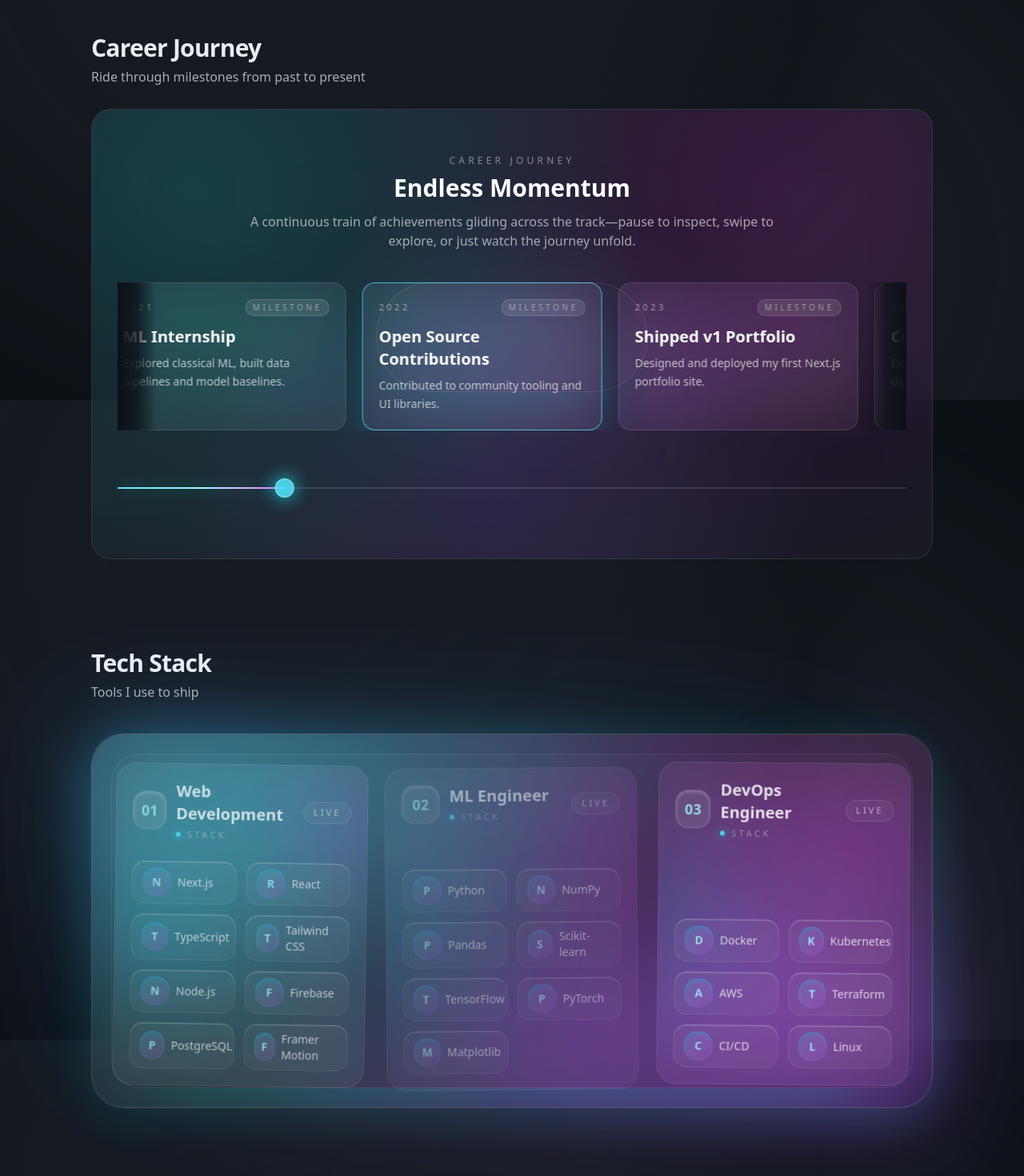
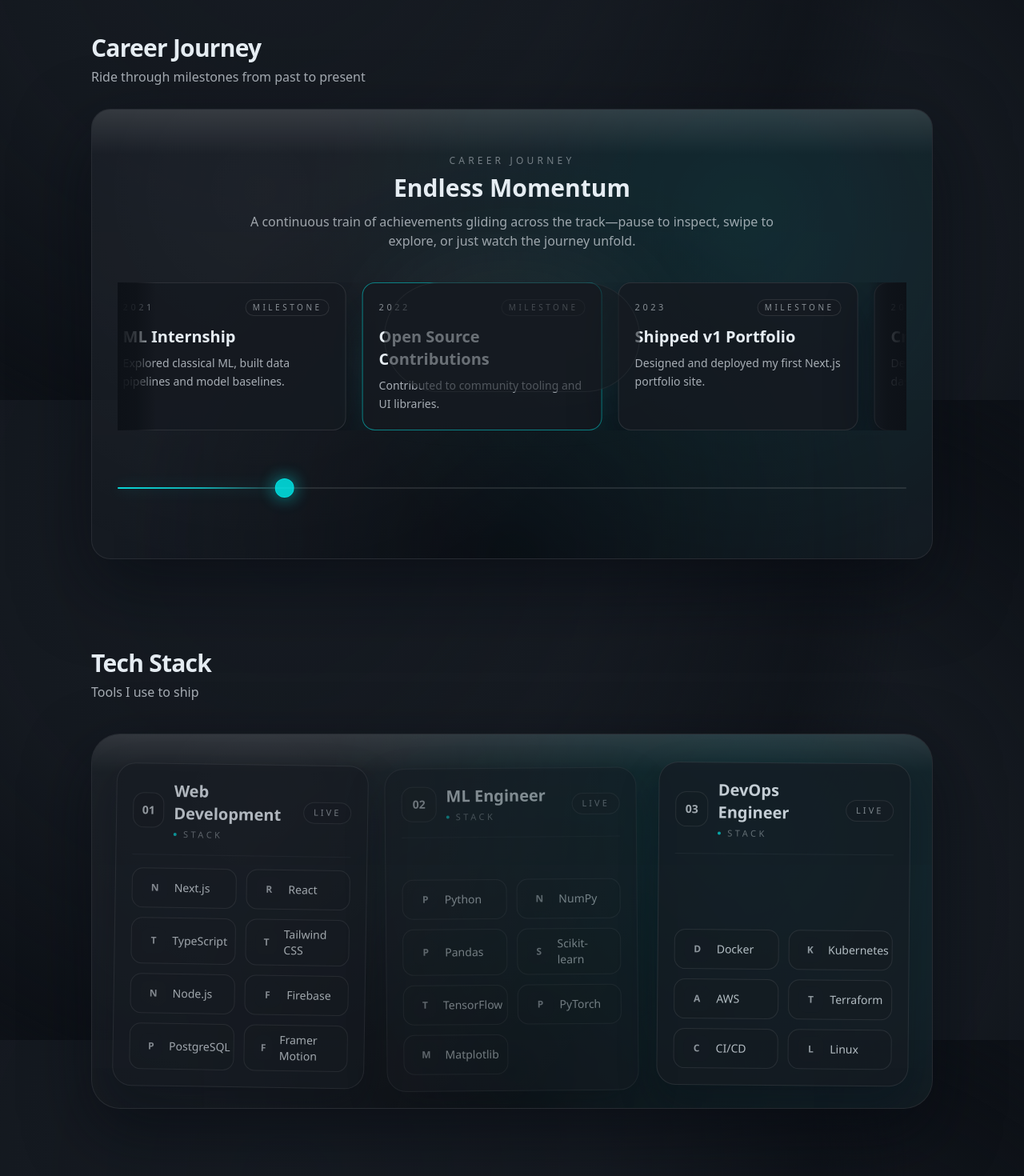
Before and after one commit to Kri01ceram/my-portfolio, a Next.js app: page / in a window 1280 px wide. Shown: the part 1100-2570 px from the top of the page at 80% size. Built offline with nearby package versions, Linux system fonts and the light colour scheme.

Commit message:
refactor: enhance CareerTrain and TechStackSection components with improved styles and layout adjustments

```diff
--- a/components/career-train.tsx
+++ b/components/career-train.tsx
@@ -77,35 +77,29 @@ export default function CareerTrain({ achievements = data }: { achievements?: Ac
   }
 
   const marquee = duplicated.map((achievement, index) => ({
-      achievement,
-      originIndex: index % effectiveList.length,
-      key: `${achievement.id}-${index}`,
-    }));
+    achievement,
+    originIndex: index % effectiveList.length,
+    key: `${achievement.id}-${index}`,
+  }));
 
   return (
-    <div className="relative overflow-hidden rounded-3xl border border-white/10 bg-white/[0.03] px-4 py-9 sm:px-6 sm:py-11 lg:px-8 lg:py-14 backdrop-blur-2xl">
+    <div className="relative overflow-hidden rounded-3xl border border-white/8 bg-card/80 px-4 py-9 shadow-[0_34px_90px_rgba(6,10,16,0.55)] sm:px-6 sm:py-11 lg:px-8 lg:py-14">
       <div
-        className="pointer-events-none absolute inset-0 opacity-80"
-        style={{
-          backgroundImage: [
-            "radial-gradient(circle at 12% 18%, rgba(0,255,255,0.18), transparent 55%)",
-            "radial-gradient(circle at 82% 16%, rgba(255,0,255,0.16), transparent 55%)",
-            "radial-gradient(circle at 48% 88%, rgba(151,71,255,0.18), transparent 55%)",
-          ].join(","),
-        }}
+        className="pointer-events-none absolute inset-0 bg-[radial-gradient(circle_at_20%_18%,rgba(255,255,255,0.05),transparent_55%),radial-gradient(circle_at_78%_24%,rgba(0,255,255,0.1),transparent_60%),radial-gradient(circle_at_50%_100%,rgba(3,7,12,0.75),transparent_65%)] opacity-80"
         aria-hidden
       />
+      <div className="pointer-events-none absolute inset-x-0 top-0 h-28 bg-gradient-to-b from-white/12 via-transparent to-transparent" aria-hidden />
 
       <div className="relative text-center">
-        <p className="text-xs uppercase tracking-[0.35em] text-white/45">Career Journey</p>
-        <h3 className="mt-2 text-2xl font-semibold text-white sm:text-3xl">Endless Momentum</h3>
-        <p className="mx-auto mt-3 max-w-2xl text-sm text-white/60 sm:text-base">
+        <p className="text-xs uppercase tracking-[0.35em] text-foreground/45">Career Journey</p>
+        <h3 className="mt-2 text-2xl font-semibold text-foreground sm:text-3xl">Endless Momentum</h3>
+        <p className="mx-auto mt-3 max-w-2xl text-sm text-foreground/65 sm:text-base">
           A continuous train of achievements gliding across the track—pause to inspect, swipe to explore, or just watch the journey unfold.
         </p>
       </div>
 
       <div className="relative mt-10">
-        <div className="pointer-events-none absolute left-1/2 top-0 bottom-12 w-[58vw] max-w-[380px] -translate-x-1/2 rounded-[160px] bg-gradient-to-b from-cyan-300/12 via-cyan-200/6 to-transparent blur-3xl" />
+        <div className="pointer-events-none absolute left-1/2 top-0 bottom-12 w-[58vw] max-w-[360px] -translate-x-1/2 rounded-[160px] bg-gradient-to-b from-white/12 via-transparent to-transparent blur-3xl" />
 
         <div
           ref={viewportRef}
@@ -136,23 +130,23 @@ export default function CareerTrain({ achievements = data }: { achievements?: Ac
             </div>
           </motion.div>
 
-          <div className="pointer-events-none absolute inset-y-0 left-0 w-12 bg-gradient-to-r from-[#0D1117] via-[#0D1117]/80 to-transparent" />
-          <div className="pointer-events-none absolute inset-y-0 right-0 w-12 bg-gradient-to-l from-[#0D1117] via-[#0D1117]/80 to-transparent" />
+          <div className="pointer-events-none absolute inset-y-0 left-0 w-12 bg-gradient-to-r from-background via-background/80 to-transparent" />
+          <div className="pointer-events-none absolute inset-y-0 right-0 w-12 bg-gradient-to-l from-background via-background/80 to-transparent" />
 
-          <div className="pointer-events-none absolute top-0 bottom-12 left-1/2 w-[340px] -translate-x-1/2 rounded-[160px] border border-white/10 bg-white/[0.015] shadow-[0_45px_80px_-60px_rgba(0,255,255,0.45)]" />
+          <div className="pointer-events-none absolute top-0 bottom-12 left-1/2 w-[320px] -translate-x-1/2 rounded-[160px] border border-white/5 bg-card/60" />
         </div>
 
         <div className="relative mx-auto mt-10 h-16 max-w-6xl">
-          <div className="absolute left-0 right-0 top-1/2 h-[2px] -translate-y-1/2 rounded-full bg-white/12" />
+          <div className="absolute left-0 right-0 top-1/2 h-[2px] -translate-y-1/2 rounded-full bg-white/10" />
           <motion.div
-            className="absolute top-1/2 h-[2px] -translate-y-1/2 rounded-full bg-gradient-to-r from-cyan-300 via-cyan-200 to-fuchsia-400 shadow-[0_0_18px_rgba(0,255,255,0.45)]"
+            className="absolute top-1/2 h-[2px] -translate-y-1/2 rounded-full bg-gradient-to-r from-primary/80 via-primary/60 to-transparent shadow-[0_0_18px_rgba(0,255,255,0.3)]"
             style={{ width: trainX }}
           />
           <motion.div
-            className="absolute top-1/2 h-6 w-6 -translate-x-1/2 -translate-y-1/2 rounded-full border border-cyan-200/80 bg-cyan-300/85 shadow-[0_0_22px_rgba(0,255,255,0.65)]"
+            className="absolute top-1/2 h-6 w-6 -translate-x-1/2 -translate-y-1/2 rounded-full border border-primary/40 bg-primary/75 shadow-[0_0_20px_rgba(0,255,255,0.4)]"
             style={{ x: trainX }}
           >
-            <span className="pointer-events-none absolute inset-0 -z-10 rounded-full bg-cyan-300/30 blur-md" />
+            <span className="pointer-events-none absolute inset-0 -z-10 rounded-full bg-primary/25 blur-md" />
           </motion.div>
         </div>
       </div>
@@ -169,23 +163,23 @@ function MilestoneCard({ achievement, isActive }: MilestoneCardProps) {
   return (
     <motion.div
       className={cn(
-        "group relative flex min-w-[72vw] max-w-[320px] flex-col gap-3 overflow-hidden rounded-2xl border border-white/12 bg-white/[0.05] px-5 py-5 backdrop-blur-2xl transition-all duration-300 sm:min-w-[300px]",
+        "group relative flex min-w-[72vw] max-w-[320px] flex-col gap-3 overflow-hidden rounded-2xl border border-white/10 bg-card/85 px-5 py-5 shadow-[0_22px_60px_rgba(7,12,20,0.45)] transition-all duration-300 sm:min-w-[300px]",
         isActive
-          ? "border-cyan-300/70 shadow-[0_32px_70px_-32px_rgba(0,255,255,0.55)]"
-          : "shadow-[0_24px_50px_-40px_rgba(0,0,0,0.75)]"
+          ? "border-primary/45 shadow-[0_32px_70px_-38px_rgba(0,255,255,0.35)]"
+          : "hover:border-primary/25"
       )}
       whileHover={{ scale: 1.01, y: -4 }}
       transition={{ type: "spring", stiffness: 160, damping: 22 }}
     >
-      <div className="pointer-events-none absolute inset-0 bg-[radial-gradient(circle_at_20%_-10%,rgba(0,255,255,0.2),transparent_60%),radial-gradient(circle_at_80%_120%,rgba(255,0,255,0.18),transparent_60%)] opacity-0 transition-opacity duration-300 group-hover:opacity-80" />
-      <div className="relative z-10 flex items-center justify-between text-[11px] uppercase tracking-[0.32em] text-white/50">
+      <div className="pointer-events-none absolute inset-0 bg-[radial-gradient(circle_at_24%_-10%,rgba(255,255,255,0.08),transparent_60%)] opacity-0 transition-opacity duration-300 group-hover:opacity-70" />
+      <div className="relative z-10 flex items-center justify-between text-[11px] uppercase tracking-[0.32em] text-foreground/55">
         <span>{achievement.date}</span>
-        <span className="rounded-full border border-white/15 bg-white/10 px-2 py-0.5 text-[10px] text-white/45">Milestone</span>
+        <span className="rounded-full border border-white/10 bg-secondary/70 px-2 py-0.5 text-[10px] text-foreground/55">Milestone</span>
       </div>
       <div className="relative z-10">
-        <h4 className="text-lg font-semibold text-white sm:text-xl">{achievement.title}</h4>
+        <h4 className="text-lg font-semibold text-foreground sm:text-xl">{achievement.title}</h4>
         {achievement.description && (
-          <p className="mt-2 text-sm leading-relaxed text-white/70">{achievement.description}</p>
+          <p className="mt-2 text-sm leading-relaxed text-foreground/70">{achievement.description}</p>
         )}
       </div>
     </motion.div>
--- a/components/tech-stack.tsx
+++ b/components/tech-stack.tsx
@@ -7,22 +7,7 @@ import Section from "@/components/section";
 import { Tooltip, TooltipTrigger, TooltipContent } from "@/components/ui/tooltip";
 import { cards, techInfo, techLogos } from "@/lib/tech";
 
-const BG_GRADIENTS = [
-  "from-cyan-500/35 via-transparent to-fuchsia-500/35",
-  "from-fuchsia-600/30 via-transparent to-violet-500/30",
-  "from-cyan-400/30 via-transparent to-blue-500/30",
-];
-
 export default function TechStackSection() {
-  const layers = useMemo(
-    () =>
-      Array.from({ length: 3 }).map((_, i) => ({
-        id: i,
-        className: `absolute inset-0 rounded-[42px] bg-gradient-to-br ${BG_GRADIENTS[i]} blur-3xl opacity-60 mix-blend-screen`,
-      })),
-    []
-  );
-
   const floatVariants = useMemo(
     () => [
       {
@@ -44,15 +29,12 @@ export default function TechStackSection() {
   return (
     <Section id="tech" title="Tech Stack" subtitle="Tools I use to ship">
       <div className="relative mt-6 md:mt-10">
-        <div className="absolute inset-0 -z-10 overflow-hidden rounded-[46px] border border-white/8 bg-gradient-to-br from-white/12 via-white/6 to-transparent [box-shadow:0_10px_60px_rgba(0,255,255,0.12)]" aria-hidden />
-        <div className="absolute inset-0 -z-20 rounded-[46px] bg-gradient-to-br from-cyan-500/15 via-transparent to-fuchsia-500/15 blur-2xl" aria-hidden />
-        {layers.map((l) => (
-          <div key={l.id} className={l.className} aria-hidden />
-        ))}
-
-        <div className="relative overflow-hidden rounded-[40px] border border-white/12 bg-white/[0.02] px-5 py-6 sm:px-7 sm:py-8 backdrop-blur-2xl">
-          <div className="pointer-events-none absolute inset-0 bg-[radial-gradient(circle_at_18%_15%,rgba(0,255,255,0.18),transparent_55%),radial-gradient(circle_at_80%_20%,rgba(255,0,255,0.16),transparent_60%),radial-gradient(circle_at_60%_85%,rgba(151,71,255,0.18),transparent_60%)] opacity-80" aria-hidden />
-          <div className="absolute inset-6 hidden rounded-[36px] border border-white/8 bg-white/[0.02] shadow-[0_60px_120px_-60px_rgba(0,255,255,0.25)] sm:block" aria-hidden />
+        <div className="relative overflow-hidden rounded-[36px] border border-white/8 bg-card/75 px-5 py-6 shadow-[0_30px_80px_rgba(6,10,16,0.55)] sm:px-7 sm:py-8">
+          <div
+            className="pointer-events-none absolute inset-0 bg-[radial-gradient(circle_at_20%_18%,rgba(255,255,255,0.06),transparent_55%),radial-gradient(circle_at_78%_28%,rgba(0,255,255,0.12),transparent_60%),radial-gradient(circle_at_50%_90%,rgba(0,0,0,0.45),transparent_65%)] opacity-80"
+            aria-hidden
+          />
+          <div className="pointer-events-none absolute inset-x-0 top-0 h-24 bg-gradient-to-b from-white/10 via-transparent to-transparent" aria-hidden />
 
           {/* Mobile carousel */}
           <div className="relative -mx-5 mb-6 flex snap-x snap-mandatory gap-4 overflow-x-auto px-5 pb-2 sm:hidden">
@@ -61,7 +43,7 @@ export default function TechStackSection() {
               return (
                 <motion.article
                   key={card.title}
-                  className="group relative isolate flex min-w-[82%] max-w-[82%] snap-start flex-col justify-between overflow-hidden rounded-3xl border border-white/10 bg-white/[0.06] p-4 backdrop-blur-2xl transition-all duration-400 hover:border-cyan-300/60 hover:shadow-[0_40px_60px_-45px_rgba(0,255,255,0.65)]"
+                  className="group relative isolate flex min-w-[82%] max-w-[82%] snap-start flex-col justify-between overflow-hidden rounded-3xl border border-white/10 bg-card/85 p-4 shadow-[0_18px_44px_rgba(7,12,20,0.45)] transition-all duration-400 hover:border-primary/40 hover:bg-card"
                   initial={{ opacity: 0, y: 16 }}
                   whileInView={{ opacity: 1, y: 0 }}
                   viewport={{ once: true, amount: 0.4 }}
@@ -81,16 +63,13 @@ export default function TechStackSection() {
               return (
                 <motion.article
                   key={card.title}
-                  className="group relative isolate flex w-full flex-col justify-between overflow-hidden rounded-3xl border border-white/10 bg-white/[0.05] p-5 backdrop-blur-3xl transition-all duration-400 hover:border-cyan-300/60 hover:shadow-[0_50px_70px_-45px_rgba(0,255,255,0.7)] sm:w-[calc(50%-12px)] xl:w-[calc(33.333%-16px)]"
+                  className="group relative isolate flex w-full flex-col justify-between overflow-hidden rounded-3xl border border-white/10 bg-card/80 p-5 shadow-[0_22px_50px_rgba(7,12,20,0.45)] transition-all duration-400 hover:border-primary/45 hover:bg-card sm:w-[calc(50%-12px)] xl:w-[calc(33.333%-16px)]"
                   initial={{ opacity: 0, y: 20 }}
                   whileInView={{ opacity: 1, y: 0 }}
                   viewport={{ once: true, amount: 0.2 }}
                   animate={animation.animate}
                   transition={animation.transition}
                 >
-                  <div className="absolute inset-x-8 top-0 h-24 rounded-full bg-gradient-to-br from-white/20 via-transparent to-transparent blur-2xl opacity-0 transition-opacity duration-300 group-hover:opacity-100" aria-hidden />
-                  <div className="absolute -left-16 top-1/2 h-48 w-48 -translate-y-1/2 rounded-full bg-cyan-400/18 blur-3xl transition-all duration-500 group-hover:translate-x-6" aria-hidden />
-                  <div className="absolute -right-16 top-0 h-40 w-40 rounded-full bg-fuchsia-500/22 blur-3xl transition-all duration-500 group-hover:-translate-y-4" aria-hidden />
                   <CardContent card={card} index={index} />
                 </motion.article>
               );
@@ -110,23 +89,23 @@ type TechCardProps = {
 function CardContent({ card, index }: TechCardProps) {
   return (
     <>
-      <header className="relative z-10 flex items-center justify-between pb-4">
+      <header className="relative z-10 flex items-center justify-between border-b border-white/5 pb-4">
         <div className="flex items-center gap-3">
-          <div className="flex h-12 w-12 items-center justify-center rounded-2xl border border-white/15 bg-white/10 shadow-inner shadow-white/30">
-            <span className="text-lg font-semibold text-cyan-200">{String(index + 1).padStart(2, "0")}</span>
+          <div className="flex h-11 w-11 items-center justify-center rounded-xl border border-white/10 bg-secondary/70">
+            <span className="text-sm font-semibold text-foreground/80">{String(index + 1).padStart(2, "0")}</span>
           </div>
           <div>
-            <h3 className="text-lg font-semibold text-white sm:text-xl">{card.title}</h3>
-            <div className="mt-1 flex items-center gap-2 text-[11px] uppercase tracking-[0.32em] text-white/45">
-              <span className="inline-flex h-1.5 w-1.5 rounded-full bg-cyan-300 shadow-[0_0_10px_rgba(0,255,255,0.8)]" />
+            <h3 className="text-lg font-semibold text-foreground sm:text-xl">{card.title}</h3>
+            <div className="mt-1 flex items-center gap-2 text-[11px] uppercase tracking-[0.32em] text-foreground/45">
+              <span className="inline-flex h-1 w-1 rounded-full bg-primary/70" />
               Stack
             </div>
           </div>
         </div>
-        <span className="rounded-full border border-white/15 bg-white/5 px-3 py-1 text-[11px] font-medium uppercase tracking-[0.28em] text-white/70">Live</span>
+        <span className="rounded-full border border-white/10 bg-secondary/70 px-3 py-1 text-[11px] font-medium uppercase tracking-[0.28em] text-foreground/60">Live</span>
       </header>
 
-      <div className="relative z-10 grid grid-cols-2 gap-3 pt-2">
+      <div className="relative z-10 grid grid-cols-2 gap-3 pt-4">
         {card.techs.map((tech) => {
           const logo = techLogos[tech];
           return (
@@ -135,17 +114,17 @@ function CardContent({ card, index }: TechCardProps) {
                 <motion.div
                   whileHover={{ y: -4, scale: 1.03 }}
                   transition={{ type: "spring", stiffness: 160, damping: 20 }}
-                  className="flex items-center gap-2 rounded-2xl border border-white/10 bg-white/[0.05] px-3 py-2 shadow-[inset_0_1px_0_rgba(255,255,255,0.3)] transition duration-300 hover:border-cyan-400/70 hover:bg-white/[0.1] hover:shadow-[0_25px_45px_-30px_rgba(0,255,255,0.75)]"
+                  className="flex items-center gap-2 rounded-xl border border-white/10 bg-secondary/60 px-3 py-2 transition duration-300 hover:border-primary/45 hover:bg-secondary/80"
                 >
-                  <div className="flex h-9 w-9 items-center justify-center rounded-2xl bg-gradient-to-br from-cyan-400/20 to-fuchsia-500/20 shadow-inner shadow-cyan-400/40">
+                  <div className="flex h-8 w-8 items-center justify-center rounded-lg bg-secondary/80">
                     {logo ? (
-                      <Image src={logo} alt={tech} width={24} height={24} className="h-6 w-6 object-contain" />
+                      <Image src={logo} alt={tech} width={20} height={20} className="h-5 w-5 object-contain" />
                     ) : (
-                      <span className="text-sm font-semibold text-cyan-200">{tech.charAt(0)}</span>
+                      <span className="text-xs font-semibold text-foreground/70">{tech.charAt(0)}</span>
                     )}
                   </div>
                   <div className="min-w-0">
-                    <p className="text-sm font-medium text-white/90">{tech}</p>
+                    <p className="text-sm font-medium text-foreground/90">{tech}</p>
                   </div>
                 </motion.div>
               </TooltipTrigger>
@@ -154,8 +133,6 @@ function CardContent({ card, index }: TechCardProps) {
           );
         })}
       </div>
-
-      <div className="pointer-events-none absolute left-1/2 top-1/2 h-16 w-32 -translate-x-1/2 -translate-y-1/2 rounded-full bg-cyan-300/15 blur-2xl opacity-0 transition-opacity duration-300 group-hover:opacity-80" aria-hidden />
     </>
   );
 }
```
